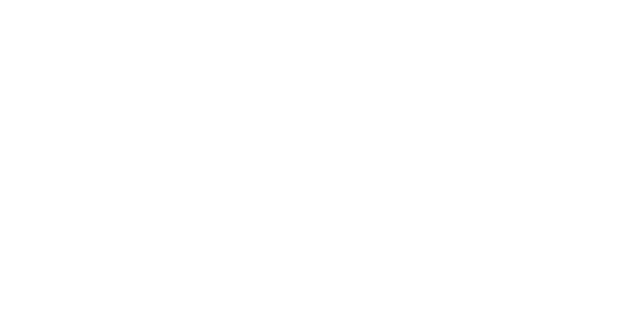
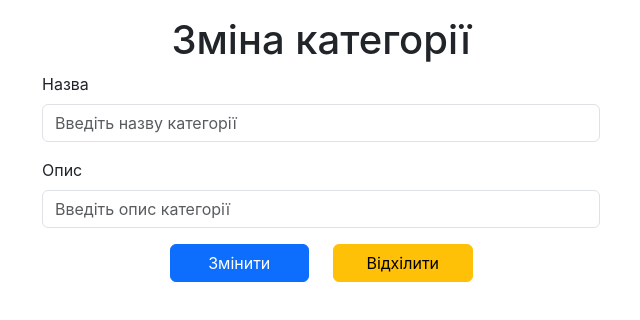
Before and after one commit to nazaruha/First_PHP_Proj, a React (Create React App) app in the folder my-app/: page /admin/categories/edit/1 in a window 1280 px wide. Before the commit this address had no page. Shown: the top 320 px of the page, without its empty margins (319-959 px from the left). Built offline with nearby package versions, Linux system fonts and the light colour scheme; no server answers.

Commit message:
make category crud without image work still

```diff
--- a/my-app/src/App.tsx
+++ b/my-app/src/App.tsx
@@ -1,3 +1,4 @@
+import { Link } from 'react-router-dom';
 import './App.css';
 
 const App = () => {
@@ -5,6 +6,7 @@
   return (
     <>
       <h1 className='text-center'>App.tsx</h1>
+      <Link to="/admin/categories">Категорії</Link>
     </>
   );
 }
--- /dev/null
+++ b/my-app/src/components/admin/categories/edit/CategoryEditPage.tsx
@@ -0,0 +1,107 @@
+import { Link, useNavigate, useParams } from "react-router-dom";
+import uniqid from 'uniqid';
+import classNames from "classnames";
+import { ICategoryEdit } from "../types";
+import { useFormik } from "formik";
+import { CategoryEditSchema } from "../validation";
+import http from "../../../../http";
+import { useEffect } from "react";
+
+const CategoryEditPage = () => {
+    const navigate = useNavigate();
+    const { id } = useParams();
+
+    const init: ICategoryEdit = {
+        name: "",
+        image: uniqid() + '.jpg',
+        description: ""
+    }
+
+    const onEditCategory = async (values: ICategoryEdit) => {
+        console.log("EDIT VALUES", values);
+        try {
+            const result = http.post(`api/category/edit/${id}`, values);
+            console.log("RESULT", result);
+            navigate("..");
+
+        } catch (err) {
+            console.log("ERR RES", err);
+        }
+
+    }
+
+    const formik = useFormik({
+        initialValues: init,
+        validationSchema: CategoryEditSchema,
+        onSubmit: onEditCategory
+    });
+
+    const { errors, values, touched, handleChange, handleSubmit, setFieldValue } = formik;
+
+    useEffect(() => {
+        http.get(`api/category/${id}`)
+            .then(resp => {
+                const { data } = resp;
+                console.log(data);
+                setFieldValue("name", data.name);
+                setFieldValue("description", data.description);
+                setFieldValue("image", data.image);
+            }).catch(err => {
+                console.log("ERR", err);
+            })
+    }, [])
+
+    return (
+        <>
+            <h1 className="text-center">Зміна категорії</h1>
+            <form onSubmit={handleSubmit} className="col-md-6 offset-md-3">
+                <div className="mb-3">
+                    <label htmlFor="name" className="form-label">Назва</label>
+                    <input
+                        type="text"
+                        id="name"
+                        name="name"
+                        className={classNames(
+                            "form-control",
+                            { "is-invalid": errors.name && touched.name }
+                        )}
+                        value={values.name}
+                        onChange={handleChange}
+                        placeholder="Введіть назву категорії"
+                    />
+                    {errors.name && touched.name && (
+                        <div className="invalid-feedback">
+                            {errors.name}
+                        </div>
+                    )}
+                </div>
+                <div className="mb-3">
+                    <label htmlFor="description" className="form-label">Опис</label>
+                    <input
+                        type="text"
+                        id="description"
+                        name="description"
+                        className={classNames(
+                            "form-control",
+                            { "is-invalid": errors.description && touched.description }
+                        )}
+                        value={values.description}
+                        onChange={handleChange}
+                        placeholder="Введіть опис категорії"
+                    />
+                    {errors.description && touched.description && (
+                        <div className="invalid-feedback">
+                            {errors.description}
+                        </div>
+                    )}
+                </div>
+                <div className="d-flex justify-content-center">
+                    <button type="submit" className="btn btn-primary me-4 w-25">Змінити</button>
+                    <Link to=".." className="btn btn-warning w-25">Відхілити</Link>
+                </div>
+            </form>
+        </>
+    )
+}
+
+export default CategoryEditPage;
--- a/my-app/src/components/admin/categories/list/CategoryListPage.tsx
+++ b/my-app/src/components/admin/categories/list/CategoryListPage.tsx
@@ -18,6 +18,18 @@
             });
     }, []);
 
+    const onDeleteCategory = async (id: number) => {
+        try {
+            const result = http.delete(`api/category/${id}`)
+            const lst = categories.filter(x => x.id !== id);
+            setCategories(lst);
+            console.log(result);
+        } catch (err) {
+            console.log("ERR", err);
+        }
+
+    }
+
     return (
         <>
             <div className="container mt-3">
@@ -32,6 +44,7 @@
                             <th scope="col">Назва</th>
                             <th scope="col">Фото</th>
                             <th scope="col">Опис</th>
+                            <th></th>
                         </tr>
                     </thead>
                     <tbody>
@@ -41,6 +54,15 @@
                                 <td>{category.name}</td>
                                 <td>{category.image}</td>
                                 <td>{category.description}</td>
+                                <td className="">
+                                    <Link to={`edit/${category.id}`} className="btn btn-warning me-3">Змінити <i className="fa fa-pencil" aria-hidden="true"></i></Link>
+                                    <button
+                                        className="btn btn-danger"
+                                        onClick={() => onDeleteCategory(category.id)}
+                                    >
+                                        Видалити <i className="fa fa-trash" aria-hidden="true"></i>
+                                    </button>
+                                </td>
                             </tr>
                         ))}
                     </tbody>
--- a/my-app/src/components/admin/categories/types.ts
+++ b/my-app/src/components/admin/categories/types.ts
@@ -10,3 +10,9 @@
     image: string;
     description: string;
 }
+
+export interface ICategoryEdit {
+    name: string;
+    image: string;
+    description: string;
+}
--- a/my-app/src/components/admin/categories/validation.ts
+++ b/my-app/src/components/admin/categories/validation.ts
@@ -10,3 +10,14 @@
         .max(4000, "Максимум 4000 символів")
         .required("Введіть опис")
 })
+
+export const CategoryEditSchema = yup.object().shape({
+    name: yup.string()
+        .max(255, "Максимум 255 символів")
+        .required("Введіть ім'я"),
+    image: yup.string()
+        .required("Оберіть фото"), // допрацюєм пізніше
+    description: yup.string()
+        .max(4000, "Максимум 4000 символів")
+        .required("Введіть опис")
+})
--- a/my-app/src/index.tsx
+++ b/my-app/src/index.tsx
@@ -9,6 +9,7 @@
 import DefaultLayout from "./containers/default/DefaultLayout";
 import CategoryListPage from "./components/admin/categories/list/CategoryListPage";
 import CategoryCreatePage from "./components/admin/categories/create/CategoryCreatePage";
+import CategoryEditPage from "./components/admin/categories/edit/CategoryEditPage";
 
 const root = ReactDOM.createRoot(
   document.getElementById('root') as HTMLElement
@@ -26,6 +27,7 @@
         <Route path="categories">
           <Route index element={<CategoryListPage />} />
           <Route path="create" element={<CategoryCreatePage />} />
+          <Route path="edit/:id" element={<CategoryEditPage />} />
         </Route>
       </Route>
     </Routes>
```
